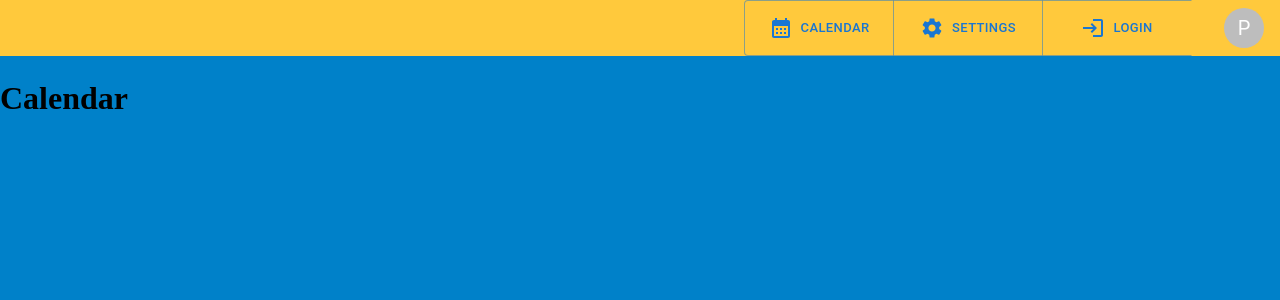
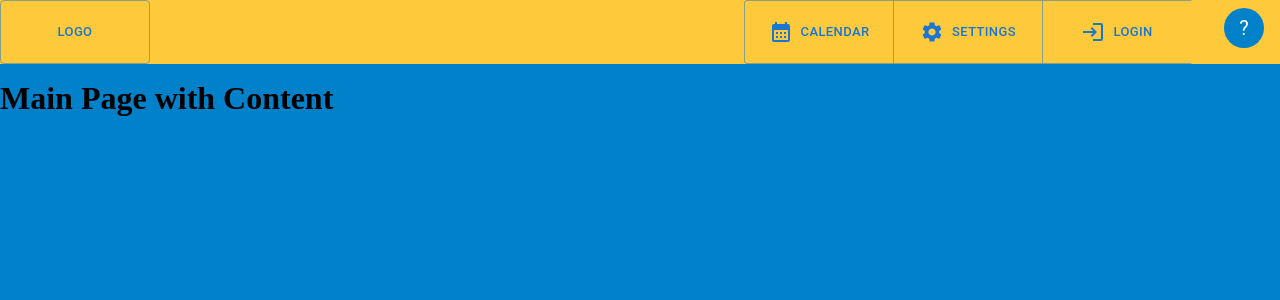
Before and after one commit to PW-kirylvolkau/diploma-thesis, a React (Vite) app in the folder frontend/: page / in a window 1280 px wide. Shown: the top 300 px of the page. Built offline with nearby package versions, Linux system fonts and the light colour scheme.

Commit message:
Main Content page added

```diff
--- a/frontend/src/Header/Header.jsx
+++ b/frontend/src/Header/Header.jsx
@@ -6,16 +6,26 @@ import SettingsIcon from '@mui/icons-material/Settings';
 import { Avatar, ButtonGroup } from "@mui/material";
 import { useDispatch } from "react-redux";
 import { changePage, pagesEnums } from "../store/slices/NavigationSlice";
+import { color } from "@mui/system";
 
 export default function Header() {
     const dispatch = useDispatch();
 
     return (
         <nav>
-            <ButtonGroup size="small" sx={{float: "right"}}>
+            <ButtonGroup size="small" sx={{ float: "left" }}>
                 <Button
                     className="button"
-                    sx={{ width: '150px' }}
+                    sx={{ width: '150px', height: '8vh' }}
+                    onClick={() => {dispatch(changePage(pagesEnums.main));}}
+                >
+                    <div className="label">LOGO</div>
+                </Button>
+            </ButtonGroup>
+            <ButtonGroup size="small" sx={{ float: "right" }}>
+                <Button
+                    className="button"
+                    sx={{ width: '150px', height: '8vh' }}
                     onClick={() => {dispatch(changePage(pagesEnums.calendar));}}
                 >
                     <CalendarMonthIcon fontSize="medium" sx={{paddingRight: 1}} />
@@ -44,8 +54,9 @@ export default function Header() {
                     marginLeft: 4,
                     marginRight: 2,
                     marginTop: 1,
-                    marginBottom: 1
-                }}>P</Avatar>
+                    marginBottom: 1,
+                    bgcolor: "#0081C9"
+                }}>?</Avatar>
             </ButtonGroup>
         </nav>);
 }
--- a/frontend/src/MainSection/MainSection.jsx
+++ b/frontend/src/MainSection/MainSection.jsx
@@ -4,12 +4,15 @@ import "./MainSection.css";
 import Calendar from "./Pages/Calendar/Calendar";
 import Login from "./Pages/Login/Login";
 import Settings from "./Pages/Settings/Settings";
+import Main from "./Pages/Main/Main";
 
 function getPage() {
     const page = useSelector(state => state.pages.value);
 
 
     switch(page) {
+        case pagesEnums.main:
+            return <Main />
         case pagesEnums.calendar:
             return <Calendar />;
         case pagesEnums.login:
--- /dev/null
+++ b/frontend/src/MainSection/Pages/Main/Main.jsx
@@ -0,0 +1,4 @@
+
+export default function Main() {
+    return <h1>Main Page with Content</h1>
+}
--- a/frontend/src/store/slices/NavigationSlice.jsx
+++ b/frontend/src/store/slices/NavigationSlice.jsx
@@ -1,13 +1,14 @@
 import { createSlice } from "@reduxjs/toolkit";
 
 export const pagesEnums = {
+    main: "main",
     calendar: "calendar",
     settings: "settings",
     login: "login"
 }
 
 const initialState =  {
-    value: pagesEnums.calendar
+    value: pagesEnums.main
 };
 
 const pagesSlice = createSlice({
```
